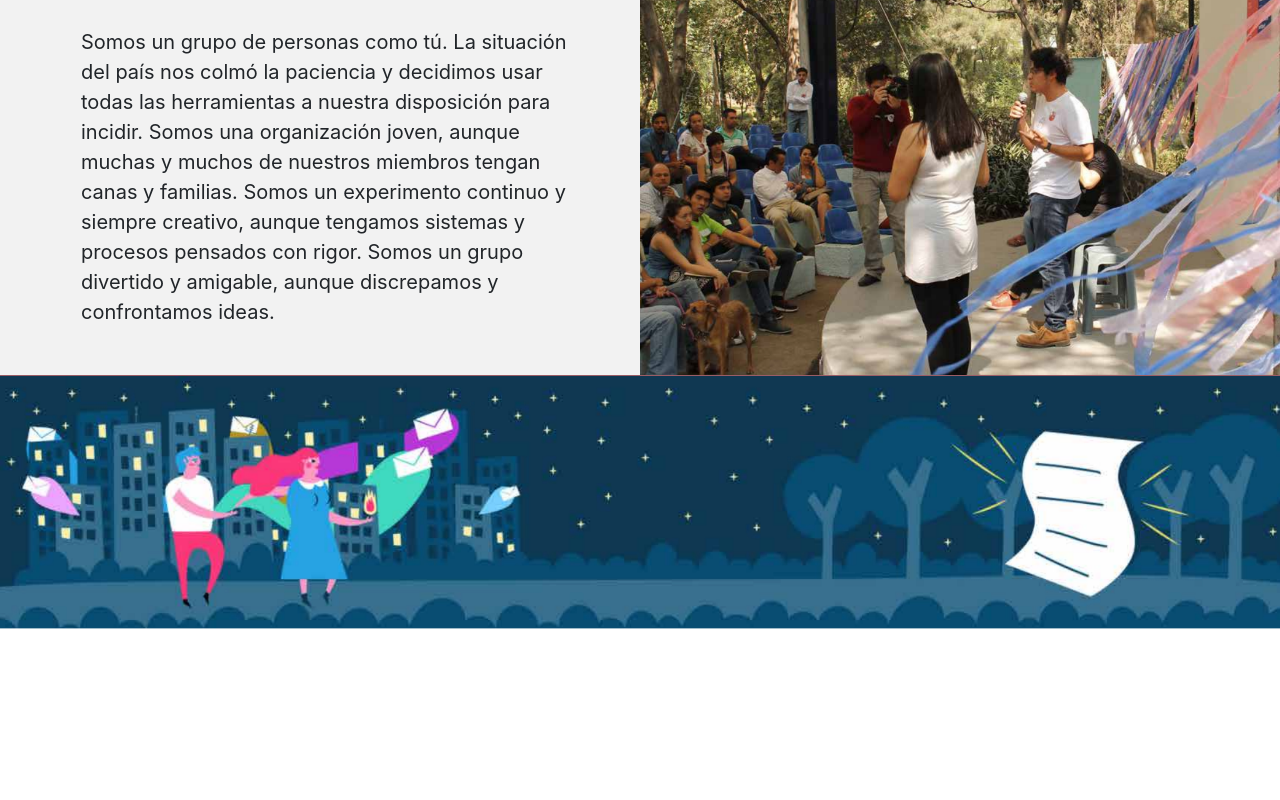
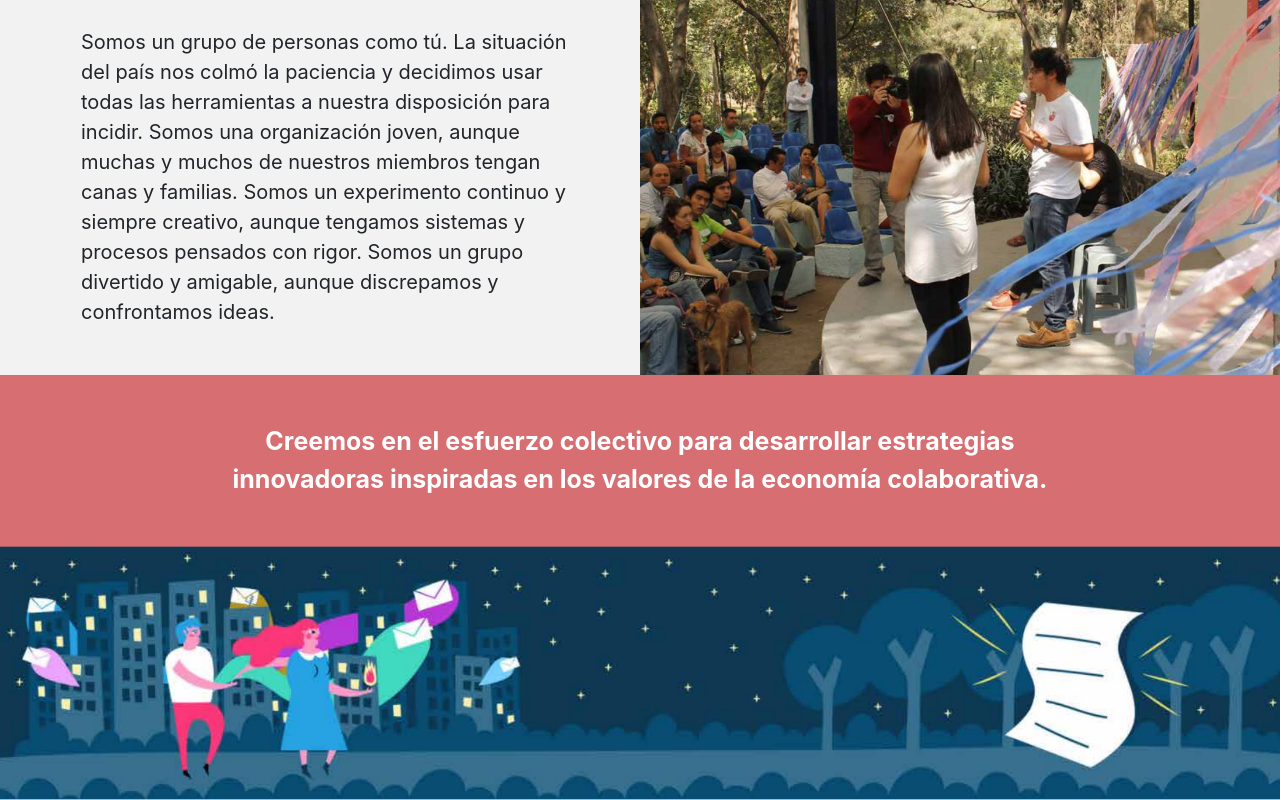
Before and after one commit to wikipoliticacdmx/website, a Vue app in the folder app/: page /#/ in a window 1280 px wide. Shown: the part 1418-2218 px from the top of the page. Before the commit the page ends 2047 px from the top, so only its background shows below. Built offline with nearby package versions, Linux system fonts and the light colour scheme; the HTML template or start-up script is replaced by a standard one.

Commit message:
Add believe component

```diff
--- /dev/null
+++ b/app/src/components/Believe.vue
@@ -0,0 +1,29 @@
+<template lang="pug">
+  .believe
+    b-container.py-5(fluid)
+      b-row.d-flex.justify-content-center
+        b-col(cols="8")
+          b-row
+            b-col(cols="12")
+              p.mb-0.text-center
+                strong Creemos en el esfuerzo colectivo para desarrollar estrategias innovadoras inspiradas en los valores de la economía colaborativa.
+</template>
+
+<script>
+export default {
+  name: "Believe",
+  props: {
+
+  }
+};
+</script>
+
+<style scoped lang="scss">
+  .believe {
+    background-color: #D76E72;
+    p {
+      font-size: 25px;
+      color: white;
+    }
+  }
+</style>
--- a/app/src/views/Home.vue
+++ b/app/src/views/Home.vue
@@ -7,6 +7,7 @@
     Manifest
     Photo
     WeAre
+    Believe
     Banner
 </template>
 
@@ -18,6 +19,7 @@ import Node from "@/components/Node.vue"
 import Manifest from "@/components/Manifest.vue"
 import Photo from "@/components/Photo.vue"
 import WeAre from "@/components/WeAre.vue"
+import Believe from "@/components/Believe.vue"
 import Banner from "@/components/Banner.vue"
 
 export default {
@@ -30,6 +32,7 @@ export default {
     Manifest,
     Photo,
     WeAre,
+    Believe,
     Banner
   }
 };
```
